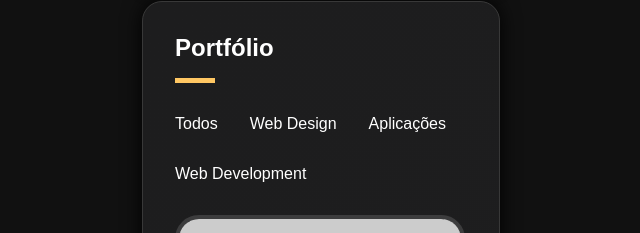
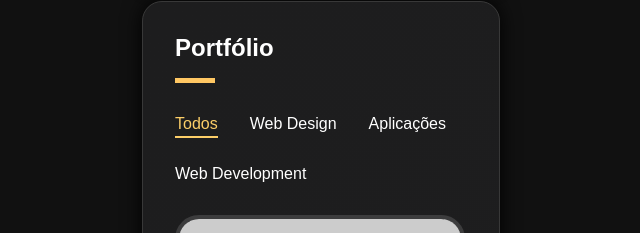
Before and after one commit to bernardoHeckler/testes, a React (Vite) app: page /testes/portfolio in a window 1280 px wide. Shown: the part 181-414 px from the top of the page, without its empty margins (319-959 px from the left). Built offline with nearby package versions, Linux system fonts and the light colour scheme.

Commit message:
add: criando arquivo data para armazenar textos, imagens, titulos, e descriçoes que podem ser alterada via base de dados, sem mexer nos códigos.

```diff
--- /dev/null
+++ b/src/data/PortfolioData.jsx
@@ -0,0 +1,49 @@
+const PortfolioData = {
+    projetos: [
+      {
+        id: 1,
+        titulo: "Portfólio Pessoal 2024",
+        imagem: "https://placehold.co/295x187/png",
+        categoria: "web design",
+      },
+      {
+        id: 2,
+        titulo: "IMC com REACT",
+        imagem: "https://placehold.co/295x187/png",
+        categoria: "aplicacao",
+      },
+      {
+        id: 3,
+        titulo: "ChatBot WhatsApp",
+        imagem: "https://placehold.co/295x187/png",
+        categoria: "aplicacao",
+      },
+      {
+        id: 4,
+        titulo: "Cartão de Visitas",
+        imagem: "https://placehold.co/295x187/png",
+        categoria: "web development",
+      },
+      {
+        id: 5,
+        titulo: "Catálogo de Filmes",
+        imagem: "https://placehold.co/295x187/png",
+        categoria: "web development",
+      },
+      {
+        id: 6,
+        titulo: "Portfólio Criativo",
+        imagem: "https://placehold.co/295x187/png",
+        categoria: "web design",
+      },
+    ],
+
+    categorias: [
+      { id: "todos", nome: "Todos" },
+      { id: "web design", nome: "Web Design" },
+      { id: "aplicacao", nome: "Aplicações" },
+      { id: "web development", nome: "Web Development" }
+    ]
+  };
+
+  export default PortfolioData;
--- a/src/pages/Portfolio.css
+++ b/src/pages/Portfolio.css
@@ -82,3 +82,17 @@
     font-size: 15px;
     font-weight: 100;
 }
+.portfolio-nav > button.ativo {
+  color: #fcce68;
+  position: relative;
+}
+
+.portfolio-nav > button.ativo::after {
+  content: '';
+  position: absolute;
+  bottom: -5px;
+  left: 0;
+  width: 100%;
+  height: 2px;
+  background-color: #fcce68;
+}
--- a/src/pages/Portfolio.jsx
+++ b/src/pages/Portfolio.jsx
@@ -1,56 +1,15 @@
 import React, { useState } from "react";
 import "./Portfolio.css";
 import Card from "../components/Card";
+import PortfolioData from "../data/PortfolioData";
 
 const Portfolio = () => {
-  // Array com os projetos (agora usando projectsData consistentemente)
-  const projectsData = [
-    {
-      id: 1,
-      titulo: "Portfólio Pessoal 2024",
-      imagem: "https://placehold.co/295x187/png",
-      categoria: "web design",
-    },
-    {
-      id: 2,
-      titulo: "IMC com REACT",
-      imagem: "https://placehold.co/295x187/png",
-      categoria: "aplicacao",
-    },
-    {
-      id: 3,
-      titulo: "ChatBot WhatsApp",
-      imagem: "https://placehold.co/295x187/png",
-      categoria: "aplicacao",
-    },
-    {
-      id: 4,
-      titulo: "Cartão de Visitas",
-      imagem: "https://placehold.co/295x187/png",
-      categoria: "web development",
-    },
-    {
-      id: 5,
-      titulo: "Catálogo de Filmes",
-      imagem: "https://placehold.co/295x187/png",
-      categoria: "web development",
-    },
-    {
-      id: 6,
-      titulo: "Portfólio Criativo",
-      imagem: "https://placehold.co/295x187/png",
-      categoria: "web design",
-    },
-  ];
-
-  // Estado corrigido (não use desestruturação no useState)
   const [filtroAtual, setFiltroAtual] = useState("todos");
 
-  // Filtro corrigido (usando projectsData e categoria correta)
   const projetosFiltrados =
     filtroAtual === "todos"
-      ? projectsData
-      : projectsData.filter((projeto) => projeto.categoria === filtroAtual);
+      ? PortfolioData.projetos
+      : PortfolioData.projetos.filter((projeto) => projeto.categoria === filtroAtual);
 
   return (
     <div className="portfolio-page">
@@ -64,30 +23,15 @@ const Portfolio = () => {
 
           <div className="linha">
             <nav className="portfolio-nav">
-              <button
-                onClick={() => setFiltroAtual("todos")}
-                className={filtroAtual === "todos" ? "ativo" : ""}
-              >
-                Todos
-              </button>
-              <button
-                onClick={() => setFiltroAtual("web design")}
-                className={filtroAtual === "web design" ? "ativo" : ""}
-              >
-                Web Design
-              </button>
-              <button
-                onClick={() => setFiltroAtual("aplicacao")}
-                className={filtroAtual === "aplicacao" ? "ativo" : ""}
-              >
-                Aplicações
-              </button>
-              <button
-                onClick={() => setFiltroAtual("web development")}
-                className={filtroAtual === "web development" ? "ativo" : ""}
-              >
-                Web Development
-              </button>
+              {PortfolioData.categorias.map((categoria) => (
+                <button
+                  key={categoria.id}
+                  onClick={() => setFiltroAtual(categoria.id)}
+                  className={filtroAtual === categoria.id ? "ativo" : ""}
+                >
+                  {categoria.nome}
+                </button>
+              ))}
             </nav>
           </div>
 
```
